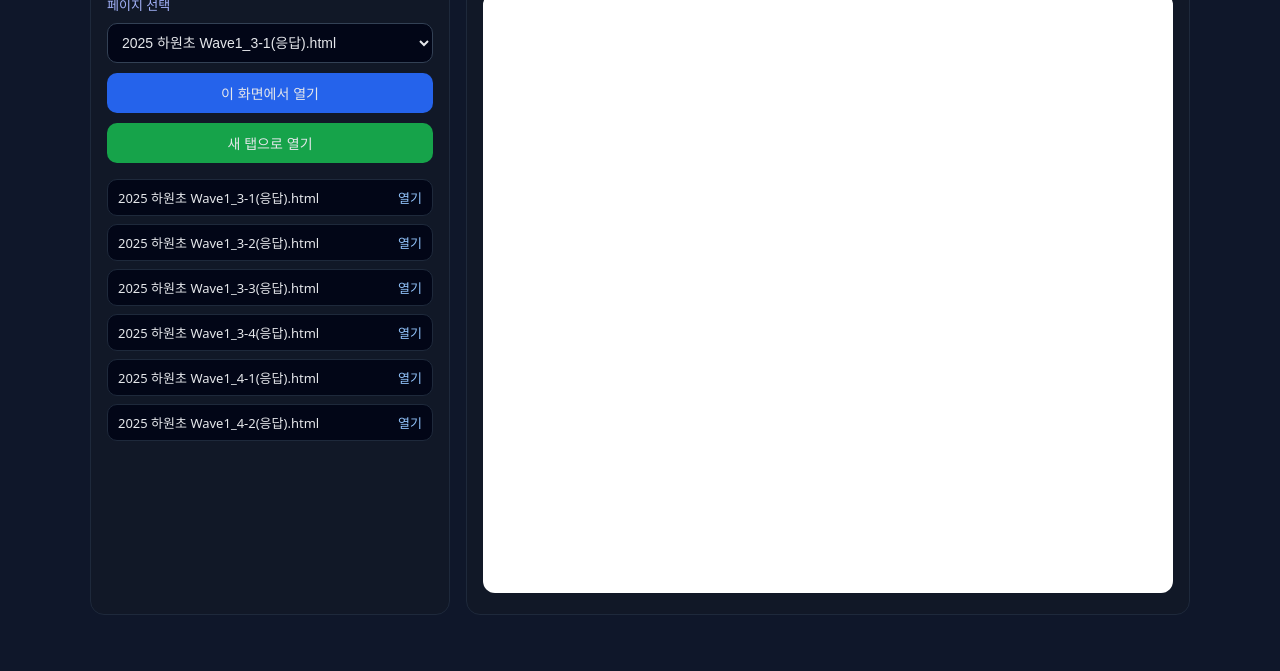
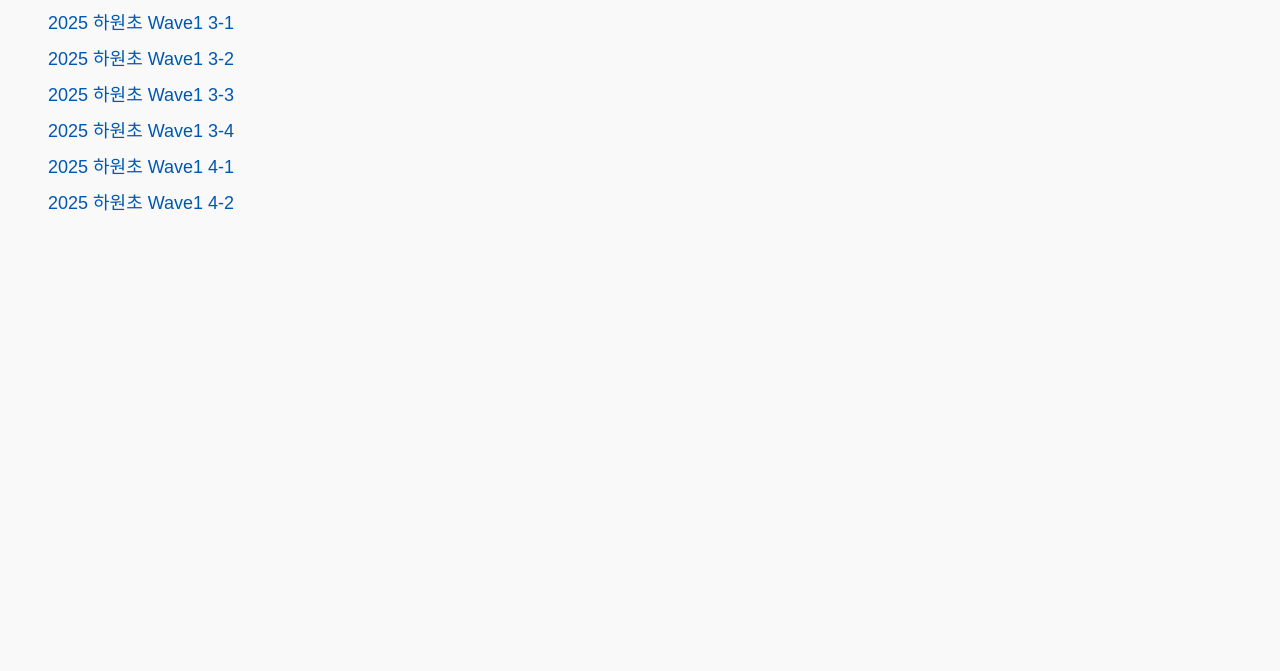
Before and after one commit to dahyun-danika/qweryuo, a plain HTML site: page index.html in a window 1280 px wide. Shown: the part 129-800 px from the top of the page. Drawn offline with Linux system fonts and the light colour scheme.

Commit message:
Update index.html

```diff
--- a/index.html
+++ b/index.html
@@ -1,177 +1,45 @@
-
-<!doctype html>
+<!DOCTYPE html>
 <html lang="ko">
 <head>
-  <meta charset="utf-8" />
-  <meta name="viewport" content="width=device-width,initial-scale=1" />
-  <title>qweryuo</title>
-
+  <meta charset="UTF-8">
+  <title>학생 네트워크 시각화</title>
   <style>
-    body{
-      margin:0;
-      font-family: system-ui, -apple-system, "Apple SD Gothic Neo", "Noto Sans KR", sans-serif;
-      background:#0f172a;
-      color:#e5e7eb;
+    body {
+      font-family: sans-serif;
+      padding: 40px;
+      background: #f9f9f9;
     }
-    .wrap{
-      max-width:1100px;
-      margin:0 auto;
-      padding:24px;
+    h1 {
+      color: #333;
     }
-    h1{
-      margin:0 0 8px;
-      font-size:24px;
+    ul {
+      list-style: none;
+      padding: 0;
     }
-    p{
-      margin:0 0 20px;
-      color:#cbd5f5;
-      font-size:14px;
+    li {
+      margin: 10px 0;
     }
-    .grid{
-      display:grid;
-      grid-template-columns: 360px 1fr;
-      gap:16px;
+    a {
+      text-decoration: none;
+      font-size: 18px;
+      color: #0056b3;
     }
-    .card{
-      background:#111827;
-      border:1px solid #1e293b;
-      border-radius:14px;
-      padding:16px;
-    }
-    label{
-      font-size:13px;
-      color:#a5b4fc;
-    }
-    select, button{
-      width:100%;
-      margin-top:8px;
-      padding:10px;
-      border-radius:10px;
-      border:1px solid #334155;
-      background:#020617;
-      color:#e5e7eb;
-      font-size:14px;
-    }
-    button{
-      cursor:pointer;
-      background:#2563eb;
-      border:none;
-      margin-top:10px;
-    }
-    button.secondary{
-      background:#16a34a;
-    }
-    button:hover{
-      opacity:.9;
-    }
-    iframe{
-      width:100%;
-      height:75vh;
-      border:none;
-      background:white;
-      border-radius:12px;
-    }
-    .list{
-      margin-top:16px;
-      display:grid;
-      gap:8px;
-    }
-    .item{
-      display:flex;
-      justify-content:space-between;
-      align-items:center;
-      background:#020617;
-      border:1px solid #1e293b;
-      border-radius:10px;
-      padding:8px 10px;
-      font-size:13px;
-    }
-    .item a{
-      color:#93c5fd;
-      text-decoration:none;
+    a:hover {
+      text-decoration: underline;
     }
   </style>
 </head>
 
 <body>
-  <div class="wrap">
-    <h1>qweryuo</h1>
-    <p>HTML 파일을 선택해서 바로 열어보세요.</p>
+  <h1>📘 학생 네트워크 시각화 목록</h1>
 
-    <div class="grid">
-      <!-- 왼쪽 메뉴 -->
-      <div class="card">
-        <label for="pageSelect">페이지 선택</label>
-        <select id="pageSelect"></select>
-
-        <button id="openHere">이 화면에서 열기</button>
-        <button id="openNew" class="secondary">새 탭으로 열기</button>
-
-        <div class="list" id="quickList"></div>
-      </div>
-
-      <!-- 오른쪽 미리보기 -->
-      <div class="card">
-        <iframe id="viewer"></iframe>
-      </div>
-    </div>
-  </div>
-
-  <script>
-    /* ✅ 네 GitHub에 실제로 있는 파일들 */
-    const PAGES = [
-      "2025 하원초 Wave1_3-1(응답).html",
-      "2025 하원초 Wave1_3-2(응답).html",
-      "2025 하원초 Wave1_3-3(응답).html",
-      "2025 하원초 Wave1_3-4(응답).html",
-      "2025 하원초 Wave1_4-1(응답).html",
-      "2025 하원초 Wave1_4-2(응답).html"
-    ];
-
-    const select = document.getElementById("pageSelect");
-    const iframe = document.getElementById("viewer");
-    const openHere = document.getElementById("openHere");
-    const openNew = document.getElementById("openNew");
-    const quickList = document.getElementById("quickList");
-
-    /* 드롭다운 채우기 */
-    PAGES.forEach(page=>{
-      const opt = document.createElement("option");
-      opt.value = page;
-      opt.textContent = page;
-      select.appendChild(opt);
-
-      const row = document.createElement("div");
-      row.className = "item";
-      row.innerHTML = `
-        <span>${page}</span>
-        <a href="${page}" target="_blank">열기</a>
-      `;
-      quickList.appendChild(row);
-    });
-
-    function openSelected(inNewTab=false){
-      const page = select.value;
-      if(!page) return;
-      if(inNewTab){
-        window.open(page, "_blank");
-      }else{
-        iframe.src = page;
-      }
-    }
-
-    openHere.onclick = ()=>openSelected(false);
-    openNew.onclick = ()=>openSelected(true);
-
-    /* URL ?page= 로 바로 열기 */
-    const params = new URLSearchParams(location.search);
-    if(params.get("page")){
-      const p = params.get("page");
-      if(PAGES.includes(p)){
-        select.value = p;
-        iframe.src = p;
-      }
-    }
-  </script>
+  <ul>
+    <li><a href="2025 하원초 Wave1_3-1(응답).html">2025 하원초 Wave1 3-1</a></li>
+    <li><a href="2025 하원초 Wave1_3-2(응답).html">2025 하원초 Wave1 3-2</a></li>
+    <li><a href="2025 하원초 Wave1_3-3(응답).html">2025 하원초 Wave1 3-3</a></li>
+    <li><a href="2025 하원초 Wave1_3-4(응답).html">2025 하원초 Wave1 3-4</a></li>
+    <li><a href="2025 하원초 Wave1_4-1(응답).html">2025 하원초 Wave1 4-1</a></li>
+    <li><a href="2025 하원초 Wave1_4-2(응답).html">2025 하원초 Wave1 4-2</a></li>
+  </ul>
 </body>
 </html>
```
